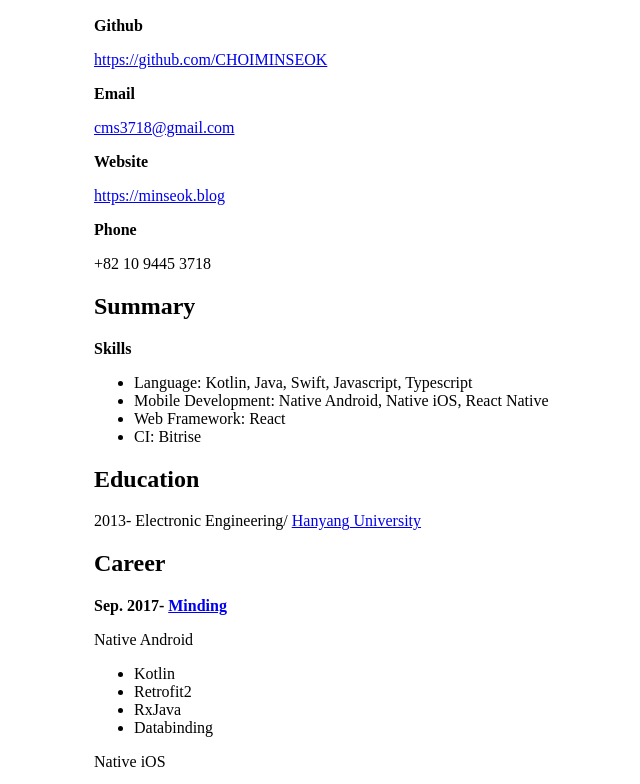
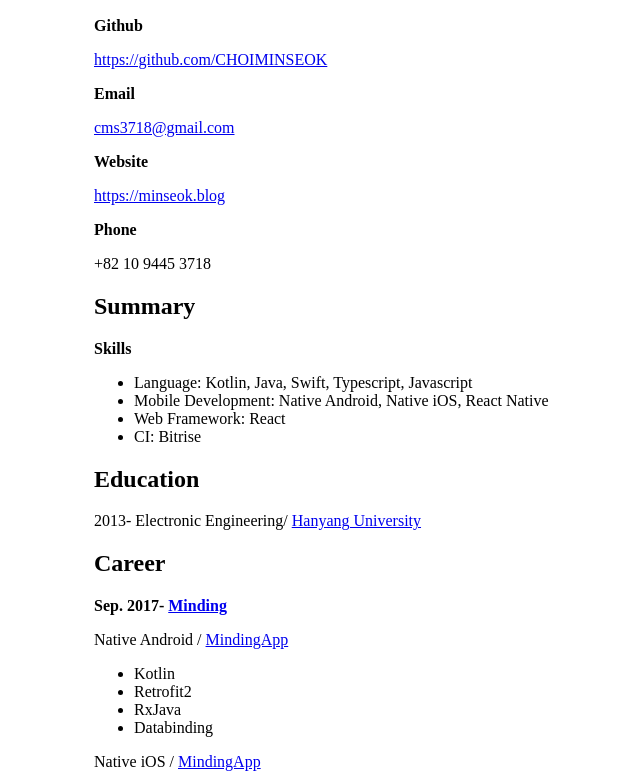
Before and after one commit to CHOIMINSEOK/tilblog, a Gatsby site: page /resume in a window 1280 px wide. Shown: the part 110-894 px from the top of the page, without its empty margins (296-936 px from the left). Built offline with nearby package versions, Linux system fonts and the light colour scheme; Gatsby itself is replaced by a stand-in of ours.

Commit message:
Update resume

```diff
--- a/src/pages/resume.jsx
+++ b/src/pages/resume.jsx
@@ -21,7 +21,7 @@
       <h2>Summary</h2>
       <Label>Skills</Label>
       <ul>
-        <li>Language: Kotlin, Java, Swift, Javascript, Typescript</li>
+        <li>Language: Kotlin, Java, Swift, Typescript, Javascript </li>
         <li>Mobile Development: Native Android, Native iOS, React Native</li>
         <li>Web Framework: React </li>
         <li>CI: Bitrise </li>
@@ -35,20 +35,23 @@
       <Label>
         Sep. 2017- <a href="https://minding.today">Minding</a>
       </Label>
-      Native Android
+      Native Android / <a href="https://play.google.com/store/apps/details?id=today.minding">MindingApp</a>
       <ul>
         <li>Kotlin</li>
         <li>Retrofit2</li>
         <li>RxJava</li>
         <li>Databinding</li>
       </ul>
-      Native iOS
+      Native iOS / <a href="https://apps.apple.com/us/app/%EB%A7%88%EC%9D%B8%EB%94%A9-%EB%82%98%EB%A5%BC-%EC%9C%84%ED%95%9C-%EB%A7%88%EC%9D%8C%EC%8A%B5%EA%B4%80/id1447465396">MindingApp</a>
       <ul>
         <li>Swift</li>
         <li>Moya</li>
         <li>RxSwift, RxCocoa</li>
+        <li>ReSwift</li>
       </ul>
-      React Native
+      React Native / not deployed
+
+
       <h2>Outsourcing Projects</h2>
       <Label>KT BDAS System with Samsung SDS</Label>I implemented a module that
       handled its own databases using Java. The database had millions of
```
